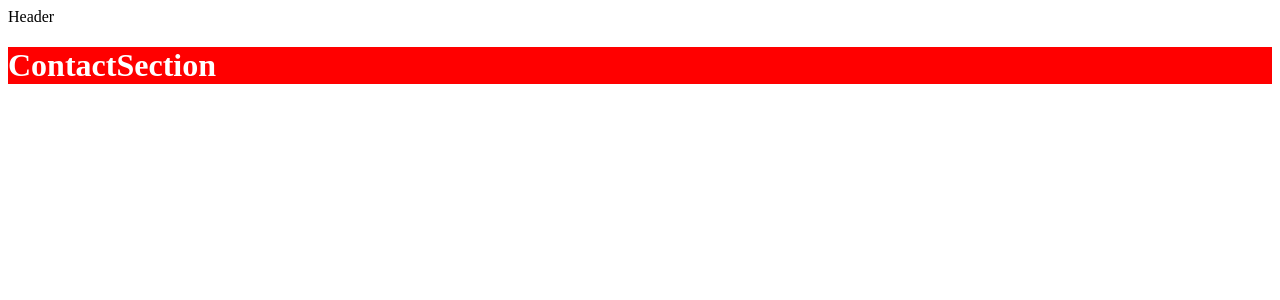
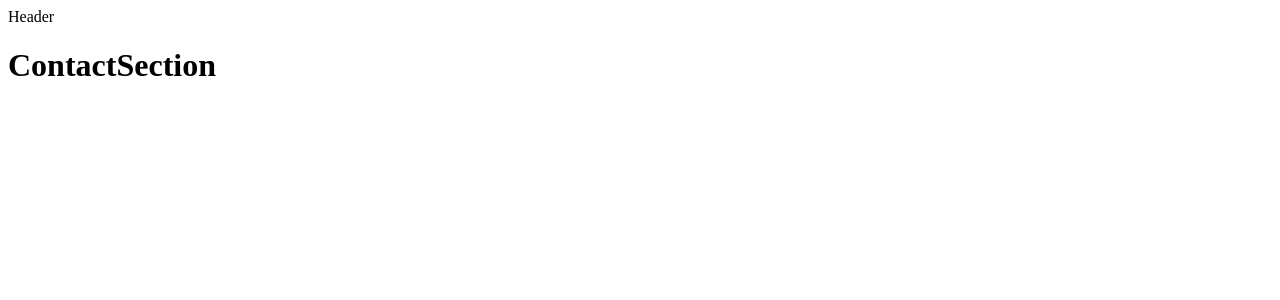
Before and after one commit to Gentleman-Programming/gentleman-programming-web, a Next.js app: page /contact in a window 1280 px wide. Shown: the top 300 px of the page. Built offline with nearby package versions, Linux system fonts and the light colour scheme.

Commit message:
structure

```diff
--- a/app/contact/page.tsx
+++ b/app/contact/page.tsx
@@ -1,4 +1,4 @@
-import ContactSection from './shared/ui/elements/organisms/contact-section/contact-section';
+import ContactSection from './shared/ui/components/contact-section/contact-section';
 
 const Contact = () => {
   return (
--- a/app/contact/shared/ui/elements/organisms/contact-section/contact-section.module.scss
+++ /dev/null
@@ -1,7 +0,0 @@
-.root {
-  color: white;
-}
-
-.open {
-  background-color: red;
-}
```
Also changed, not shown: app/contact/shared/ui/elements/organisms/contact-section/contact-section-config.ts (deleted, +0 -14 lines), app/Youtube/shared/ui/components/list/index.tsx (added), app/Youtube/shared/ui/elements/organisms/section1/section1.module.scss (deleted), app/Youtube/shared/ui/elements/organisms/section1/section1.ts (deleted), app/Youtube/shared/ui/elements/organisms/section1/section1.tsx (deleted), app/contact/shared/ui/components/contact-section/contact-section-config.ts (added), app/contact/shared/ui/components/contact-section/contact-section.module.scss (added), app/contact/shared/ui/components/contact-section/contact-section.tsx (renamed from app/contact/shared/ui/elements/organisms/contact-section/contact-section.tsx).
